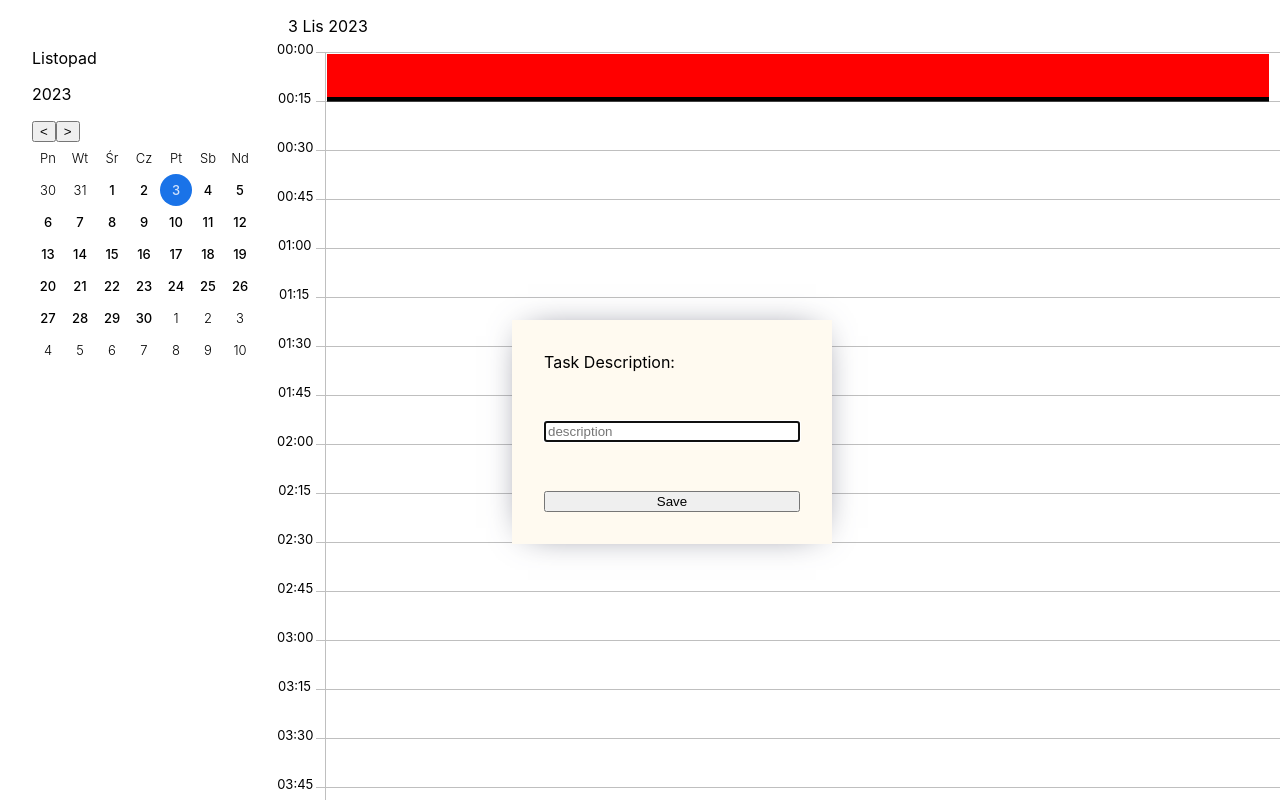
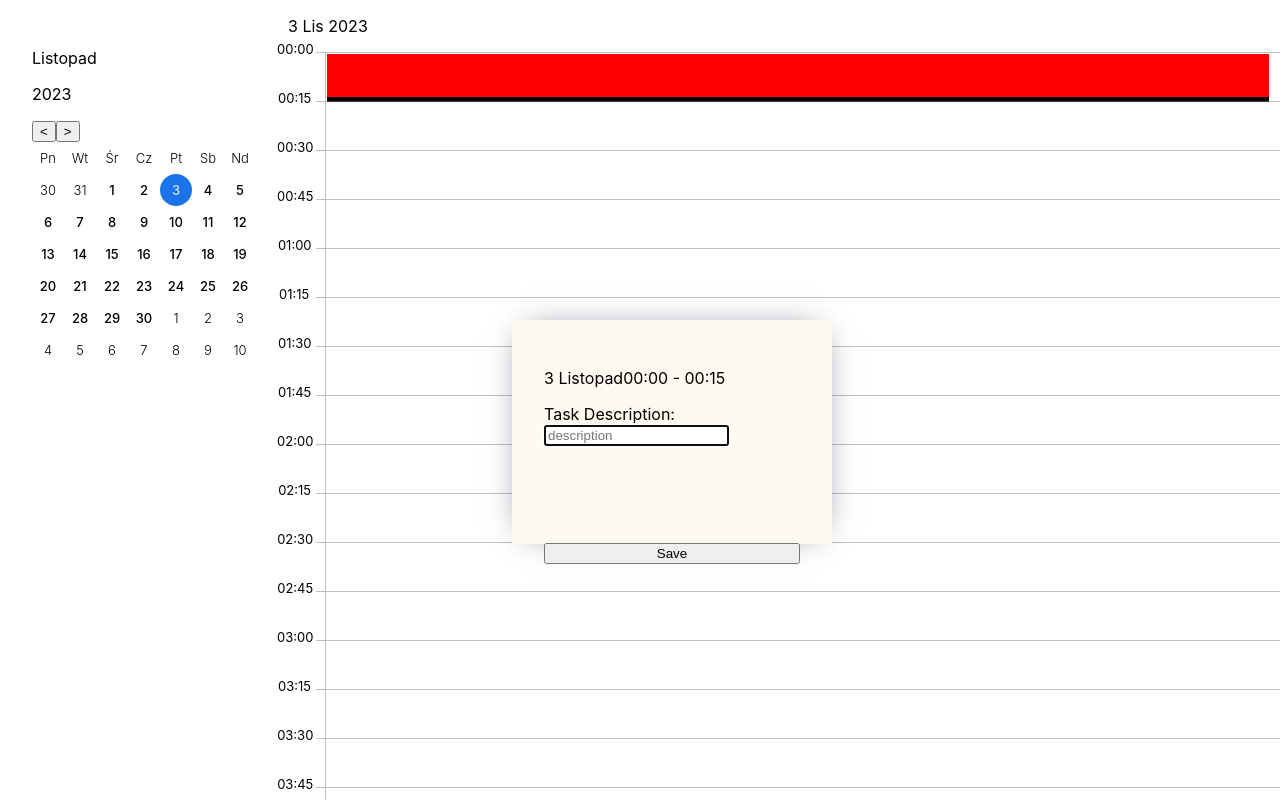
Before and after one commit to mJurczuk91/ReactCalendar, a React (Create React App) app: page / in a window 1280 px wide. Both pictures are taken after a click on the element 821 px from the left and 76 px from the top of the page. Shown: the top 800 px of the page. Built offline with nearby package versions, Linux system fonts and the light colour scheme.

Commit message:
draft works

```diff
--- a/src/features/calendar/components/calendar-todos-manager.tsx
+++ b/src/features/calendar/components/calendar-todos-manager.tsx
@@ -89,7 +89,11 @@ const CalendarTodosManager: React.FC<Props> = ({ intervalTimestamps }) => {
 
     return <>
         {editedTodo && createPortal(
-            <TodoEditModal todo={editedTodo as ITodo} saveTodo={saveTodo} />,
+            <TodoEditModal
+                todo={editedTodo}
+                saveTodo={saveTodo}
+                updateEditedTodo={setEditedTodo}
+            />,
             document.getElementById('modal') as Element)}
 
         <div className={classes.container}>
--- a/src/features/todos/components/todo-edit-modal.tsx
+++ b/src/features/todos/components/todo-edit-modal.tsx
@@ -1,25 +1,91 @@
 import { useState } from "react";
-
+import Datepicker from "../../datepicker";
+import { IDateSlice } from "../../datepicker/store/datepicker.slice";
 import classes from "./todo-edit-modal.module.scss"
 import { ITodo } from "../store/todo-slice";
+import { addXStepsToTimestamp, getMonthNameInPolish, getTimeDiffInMinutes } from "../../calendar/utils/date-utils";
+import { padWithZeros } from "../../calendar/utils/date-utils";
+import { useAppDispatch } from "../../../store/redux-hooks";
+import { calendarStepInMinutes } from "../../calendar/components/calendar-dashboard";
+import { setDate } from "../../datepicker/store/datepicker.slice";
+import { useFormik } from "formik";
+
 
 interface Props {
     todo: ITodo;
     saveTodo: (todo: ITodo) => void;
+    updateEditedTodo: React.Dispatch<React.SetStateAction<ITodo | null>>,
 }
 
 
-const TodoEditModal: React.FC<Props> = ({ todo, saveTodo }) => {
+const TodoEditModal: React.FC<Props> = ({ todo, saveTodo, updateEditedTodo }) => {
     const [description, setDescription] = useState<string>(todo.description);
+    const [displayDatepicker, setDisplayDatepicker] = useState<boolean>(false);
+    const dispatch = useAppDispatch();
+    const [startDate, setStartdDate] = useState<IDateSlice>({
+        day: new Date(todo.dateStart).getDate(),
+        month: new Date(todo.dateStart).getMonth(),
+        year: new Date(todo.dateStart).getFullYear(),
+    })
+
+    const handleStartDateClicked = (e: React.MouseEvent) => {
+        if(!displayDatepicker) setDisplayDatepicker(true);
+        else setDisplayDatepicker(false);
+    }
+
+    const changeTodoStartDate = ({day, month, year}:IDateSlice) => {
+        const newStartDate = new Date(todo.dateStart);
+        newStartDate.setFullYear(year, month, day);
+
+        updateEditedTodo({
+            ...todo,
+            dateStart: newStartDate.getTime(),
+            dateEnd: addXStepsToTimestamp(
+                newStartDate.getTime(),
+                (getTimeDiffInMinutes(todo.dateStart, todo.dateEnd) / calendarStepInMinutes),
+            ),
+        });
+
+        const newStartDateSlice:IDateSlice = {
+            day: newStartDate.getDate(),
+            month: newStartDate.getMonth(),
+            year: newStartDate.getFullYear(),
+        }
+
+        //czemu zmiana propsów nie rerenderuje
+        setStartdDate(newStartDateSlice)
+
+        //change global display date
+        dispatch(setDate(newStartDateSlice));
+        setDisplayDatepicker(false);
+    }
 
     return <>
         <div
             className={classes.modal}
-        onClick={(e:React.MouseEvent) => { e.stopPropagation() }}>
+            onClick={(e: React.MouseEvent) => { e.stopPropagation() }}>
+            <div>
+                <p>
+                    <span
+                        onClick={handleStartDateClicked}
+                    >
+                        {startDate.day} {getMonthNameInPolish(startDate.month)}
+                    </span>
+                    <span>{padWithZeros(new Date(todo.dateStart).getHours())}:{padWithZeros(new Date(todo.dateStart).getMinutes())}</span>
+                    <span> - </span>
+                    <span>{padWithZeros(new Date(todo.dateEnd).getHours())}:{padWithZeros(new Date(todo.dateEnd).getMinutes())}</span>
+                </p>
+                {displayDatepicker &&
+                    <div>
+                        <Datepicker selectedDate={startDate} setSelectedDate={changeTodoStartDate} />
+                    </div>
+                }
+            </div>
             <form onSubmit={(e: React.FormEvent) => {
                 e.preventDefault();
-                saveTodo({...todo, description: description});
+                saveTodo({ ...todo, description: description });
             }}>
+                <div>
                     <label htmlFor="task-description">Task Description: </label>
                     <input
                         autoFocus
@@ -28,6 +94,7 @@ const TodoEditModal: React.FC<Props> = ({ todo, saveTodo }) => {
                         placeholder="description"
                         onChange={(e) => { setDescription(e.currentTarget.value); }}
                     />
+                </div>
                 <button type="submit">Save</button>
             </form>
         </div>
```
Lines whose indentation alone changed are shown as unchanged.
